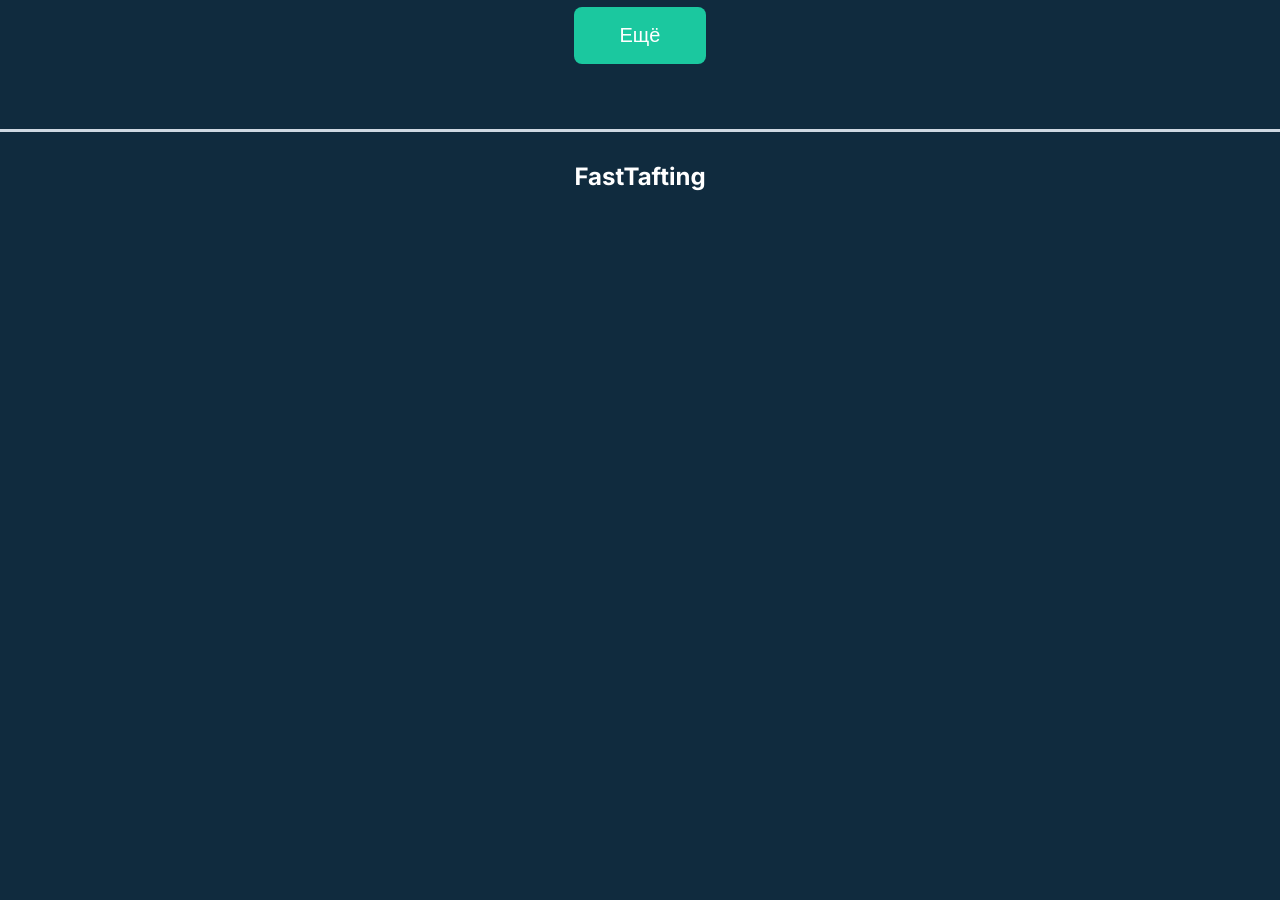
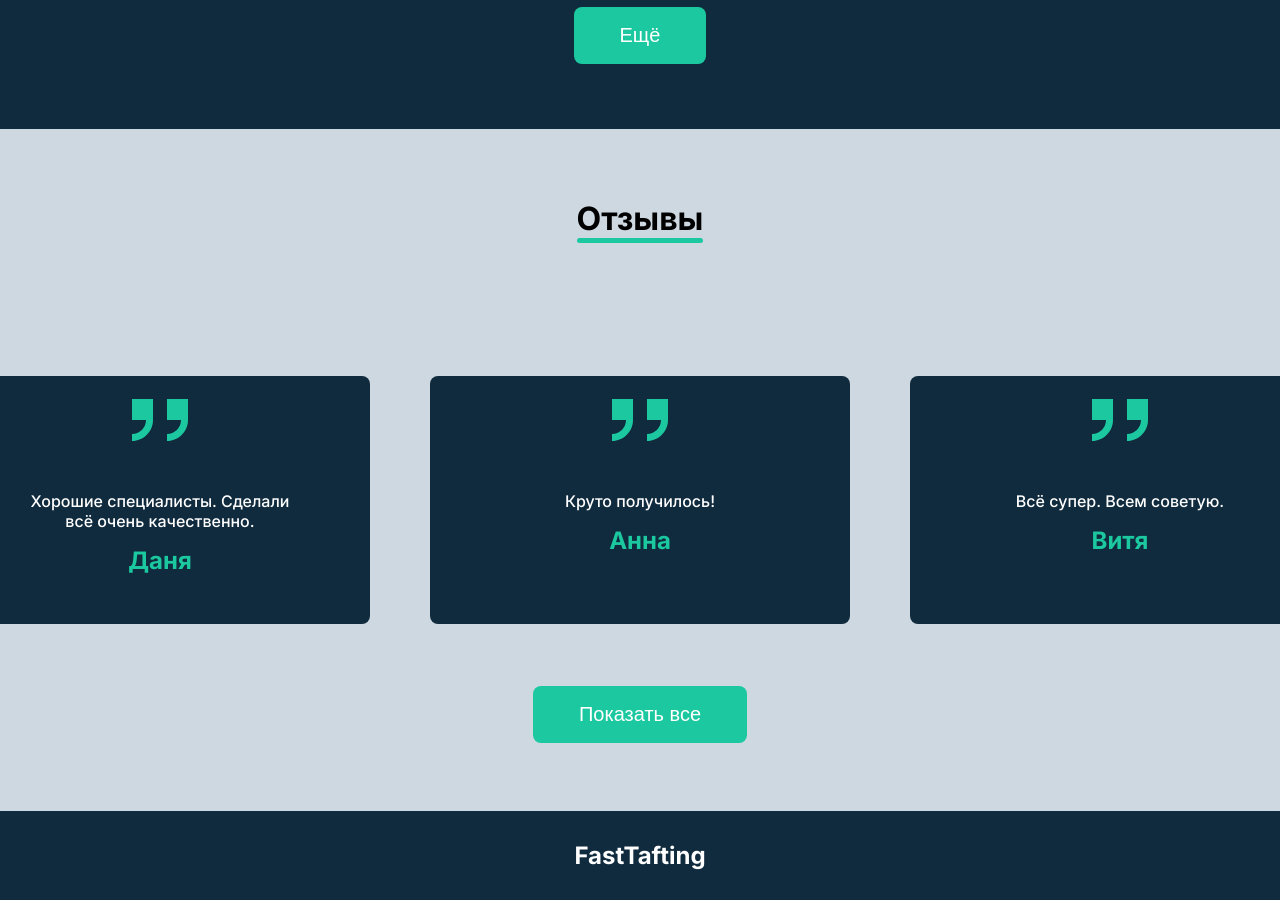
Before and after one commit to Maria1564/site-visitka, a React (Create React App) app: page / in a window 1280 px wide. Shown: the part 3060-3960 px from the top of the page. Before the commit the page ends 3281 px from the top, so only its background shows below. Built offline with nearby package versions, Linux system fonts and the light colour scheme; the HTML template or start-up script is replaced by a standard one.

Commit message:
added HomeReviews

```diff
--- a/src/Pages/Home/Home.jsx
+++ b/src/Pages/Home/Home.jsx
@@ -2,6 +2,7 @@
 import s from "./Home.module.css";
 import HomeAbout from "./HomeAbout/HomeAbout";
 import HomePortfolio from "./HomePortfolio/HomePortfolio";
+import HomeReviews from "./HomeReviews/HomeReviews";
 
 const Home = () => {
   return (
@@ -24,6 +25,7 @@
       </div>
       <HomeAbout/>
       <HomePortfolio/>
+      <HomeReviews />
     </div>
   );
 };
--- a/src/Pages/Home/HomeAbout/HomeAbout.jsx
+++ b/src/Pages/Home/HomeAbout/HomeAbout.jsx
@@ -30,7 +30,7 @@
   return (
     <section className={s.home_aboutUs}>
       <div className="container">
-        <div className={s.wrapper}>
+        <div className="wrapper">
           <h2 className={`section_title ${s.dark}`}>О нас</h2>
 
           <p className={s.description}>
--- a/src/Pages/Home/HomeAbout/HomeAbout.module.css
+++ b/src/Pages/Home/HomeAbout/HomeAbout.module.css
@@ -1,11 +1,5 @@
 .home_aboutUs {
     background-color: var(--color-grey);
-}
-
-.wrapper {
-    display: flex;
-    flex-direction: column;
-    align-items: center;
 }
 
 .dark {
--- a/src/Pages/Home/HomePortfolio/HomePortfolio.jsx
+++ b/src/Pages/Home/HomePortfolio/HomePortfolio.jsx
@@ -42,7 +42,7 @@
   return (
     <section className={s.home_portfolio}>
       <div className="container">
-        <div className={s.wrapper}>
+        <div className="wrapper">
           <h2 className="section_title">Портфолио</h2>
           <div className={s.cards}>
                 {cards.map(({id, src, alt})=>(
--- a/src/Pages/Home/HomePortfolio/HomePortfolio.module.css
+++ b/src/Pages/Home/HomePortfolio/HomePortfolio.module.css
@@ -1,14 +1,7 @@
-
-.wrapper {
-    display: flex;
-    flex-direction: column;
-    align-items: center;
-}
-
 .cards {
     display: grid;
-    grid-template-columns: repeat(3, 1fr);
+    grid-template-columns: repeat(3, 425px);
     row-gap: 76px;
     column-gap: 84px;
-    margin: 110px calc(48px - 12px)  102px;
+    margin: 110px 0  102px;
 }
--- /dev/null
+++ b/src/Pages/Home/HomeReviews/HomeReviews.jsx
@@ -0,0 +1,42 @@
+import React from 'react'
+import s from "./HomeReviews.module.css"
+import { Button } from '../../../components/ui'
+import Review from './Review/Review'
+
+const reviews= [
+    {
+        id:1,
+        review: "Хорошие специалисты. Сделали всё очень качественно.",
+        name: "Даня"
+    },
+    {
+        id:2,
+        review: "Круто получилось!",
+        name: "Анна"
+    },
+    {
+        id:3,
+        review: "Всё супер. Всем советую.",
+        name: "Витя"
+    },
+]
+
+const HomeReviews = () => {
+  return (
+    <section className={s.home_reviews}>
+        <div className="container">
+            <div className="wrapper">
+            <h2 className={`section_title ${s.dark}`}>Отзывы</h2>
+            <div className={s.reviews}>
+                {reviews.map(({id, review, name})=>(
+                    <Review key={id} review={review} name={name}/>
+                ))}
+            </div>
+            <Button text="Показать все" to="reviews"/>
+            </div>
+        </div>
+    </section>
+  )
+}
+
+export default HomeReviews
--- /dev/null
+++ b/src/Pages/Home/HomeReviews/HomeReviews.module.css
@@ -0,0 +1,14 @@
+.home_reviews {
+    background-color: var(--color-grey);
+}
+
+.dark {
+    color:var(--color-text);
+}
+
+.reviews {
+    margin: 138px 0 62px;
+    display: grid;
+    grid-template-columns: repeat(3, 420px);
+    gap: 60px;
+}
--- /dev/null
+++ b/src/Pages/Home/HomeReviews/Review/Review.jsx
@@ -0,0 +1,16 @@
+import React from 'react'
+import s from "./Review.module.css"
+import {ReactComponent as DoubleQuote} from "../../../../assets/img/pageHome/double_quote.svg"
+
+
+const Review = ({review, name}) => {
+  return (
+    <div className={s.item}>
+        <DoubleQuote className={s.double_quote}/>
+        <p className={s.text}>{review}</p>
+        <p className={s.name}>{name}</p>
+    </div>
+  )
+}
+
+export default Review
--- /dev/null
+++ b/src/Pages/Home/HomeReviews/Review/Review.module.css
@@ -0,0 +1,44 @@
+.item  {
+    padding: 23px 66px 49px;
+    background: var(--color-dark-primary);
+    border-radius: 8px;
+    display: flex;
+    flex-direction: column;
+    align-items: center;
+    cursor: pointer;
+    transition: var(--transition);
+    text-align: center;
+}
+
+.text {
+    margin-top: 50px;
+    margin-bottom: 15px;
+    color: var(--color-text-light);
+    font-weight: 500;
+    transition: var(--transition);
+
+}
+
+.name {
+    font-size: 24px;
+    color: var(--color-green);
+    transition: var(--transition);
+}
+
+.double_quote{
+    fill: var(--color-green);
+    transition: var(--transition);
+}
+
+.item:hover {
+    background-color: var(--color-green);
+}
+
+.item:hover .text,
+.item:hover .name{
+    color: var(--color-dark-primary);
+}
+
+.item:hover .double_quote{
+    fill: var(--color-dark-primary);
+}
--- a/src/index.css
+++ b/src/index.css
@@ -40,6 +40,12 @@
     max-width: var(--container-width-xl);
     margin: 0 auto;
     padding: 0 12px;
+}
+
+.wrapper  {
+    display: flex;
+    flex-direction: column;
+    align-items: center;
 }
 
 main {
```
Also changed, not shown: src/assets/img/pageHome/double_quote.svg (added).
